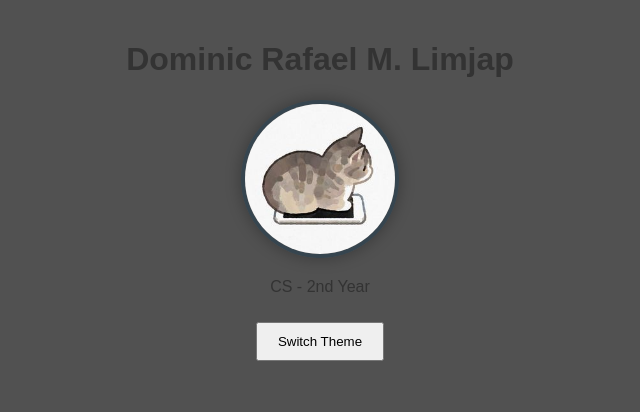
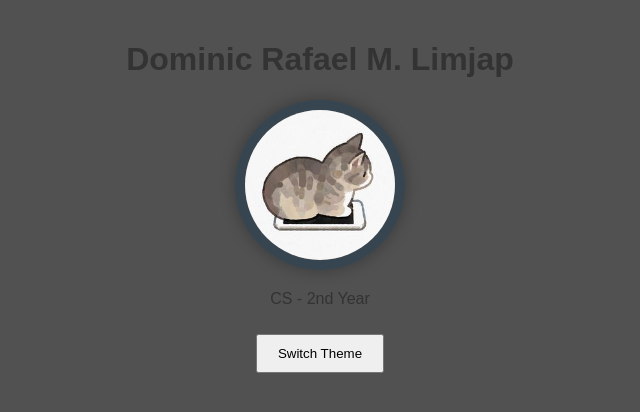
Before and after one commit to BorDomms/Portfolio, a plain HTML site: page index.html in a window 1280 px wide. Shown: the whole page, without its empty margins (320-960 px from the left). Drawn offline with Linux system fonts and the light colour scheme.

Commit message:
Update style.css

```diff
--- a/style.css
+++ b/style.css
@@ -15,7 +15,7 @@ header {
 	width: 150px;
 	height: 150px;
 	object-fit: cover;
-	border: 4px solid #36454f;
+	border: 10px solid #36454f;
 	border-radius: 50%;
 	box-shadow: 0 0 16px rgba(0, 0, 0, 0.3)
 }
```
